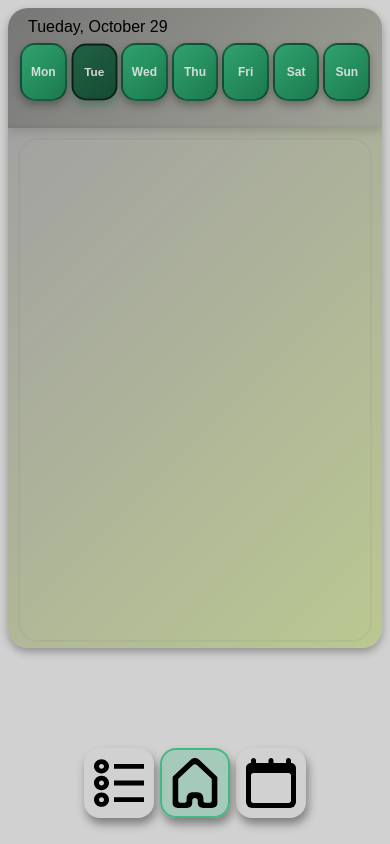
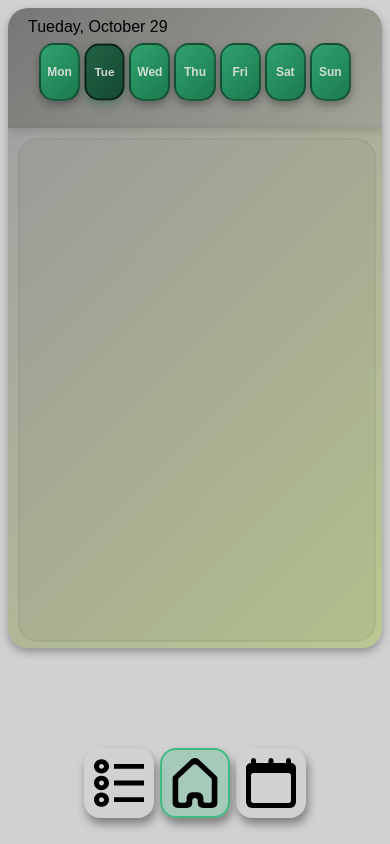
Before and after one commit to LukasJanusk/m3p1, a Vue app: page / in a window 390 px wide. Built offline with nearby package versions, Linux system fonts and the light colour scheme.

Commit message:
Finished stylizing components for consistant look. Added transitions for calendar view when moving between calendar and selected day.

```diff
--- a/src/assets/base.css
+++ /dev/null
@@ -1,86 +0,0 @@
-/* color palette from <https://github.com/vuejs/theme> */
-:root {
-  --vt-c-white: #ffffff;
-  --vt-c-white-soft: #f8f8f8;
-  --vt-c-white-mute: #f2f2f2;
-
-  --vt-c-black: #181818;
-  --vt-c-black-soft: #222222;
-  --vt-c-black-mute: #282828;
-
-  --vt-c-indigo: #2c3e50;
-
-  --vt-c-divider-light-1: rgba(60, 60, 60, 0.29);
-  --vt-c-divider-light-2: rgba(60, 60, 60, 0.12);
-  --vt-c-divider-dark-1: rgba(84, 84, 84, 0.65);
-  --vt-c-divider-dark-2: rgba(84, 84, 84, 0.48);
-
-  --vt-c-text-light-1: var(--vt-c-indigo);
-  --vt-c-text-light-2: rgba(60, 60, 60, 0.66);
-  --vt-c-text-dark-1: var(--vt-c-white);
-  --vt-c-text-dark-2: rgba(235, 235, 235, 0.64);
-}
-
-/* semantic color variables for this project */
-:root {
-  --color-background: var(--vt-c-white);
-  --color-background-soft: var(--vt-c-white-soft);
-  --color-background-mute: var(--vt-c-white-mute);
-
-  --color-border: var(--vt-c-divider-light-2);
-  --color-border-hover: var(--vt-c-divider-light-1);
-
-  --color-heading: var(--vt-c-text-light-1);
-  --color-text: var(--vt-c-text-light-1);
-
-  --section-gap: 160px;
-}
-
-@media (prefers-color-scheme: dark) {
-  :root {
-    --color-background: var(--vt-c-black);
-    --color-background-soft: var(--vt-c-black-soft);
-    --color-background-mute: var(--vt-c-black-mute);
-
-    --color-border: var(--vt-c-divider-dark-2);
-    --color-border-hover: var(--vt-c-divider-dark-1);
-
-    --color-heading: var(--vt-c-text-dark-1);
-    --color-text: var(--vt-c-text-dark-2);
-  }
-}
-
-*,
-*::before,
-*::after {
-  box-sizing: border-box;
-  margin: 0;
-  font-weight: normal;
-}
-
-body {
-  min-height: 100vh;
-  color: var(--color-text);
-  background: var(--color-background);
-  transition:
-    color 0.5s,
-    background-color 0.5s;
-  line-height: 1.6;
-  font-family:
-    Inter,
-    -apple-system,
-    BlinkMacSystemFont,
-    'Segoe UI',
-    Roboto,
-    Oxygen,
-    Ubuntu,
-    Cantarell,
-    'Fira Sans',
-    'Droid Sans',
-    'Helvetica Neue',
-    sans-serif;
-  font-size: 15px;
-  text-rendering: optimizeLegibility;
-  -webkit-font-smoothing: antialiased;
-  -moz-osx-font-smoothing: grayscale;
-}
--- a/src/assets/main.css
+++ b/src/assets/main.css
@@ -1,4 +1,3 @@
-/* @import './base.css'; */
 body {
   min-height: 750px;
   background: rgba(186, 186, 186, 0.664);
--- a/src/components/calendar/CalendarBody.vue
+++ b/src/components/calendar/CalendarBody.vue
@@ -44,12 +44,12 @@ export default defineComponent({
   setup(props, { emit }) {
     const weekdayTags = ['Mon', 'Tue', 'Wed', 'Thu', 'Fri', 'Sat', 'Sun']
     const calendarKey = computed(() => {
-      return props.monthDays.map((day) => day.date.toISOString()).join('-')
+      return props.monthDays.map(day => day.date.toISOString()).join('-')
     })
     const skip = computed(() => {
       return Array.from({ length: props.startIndex })
     })
-    const daySelected = (day) => {
+    const daySelected = day => {
       emit('daySelected', day)
     }
     return {
@@ -82,7 +82,11 @@ export default defineComponent({
   opacity: 0;
 }
 #calendar-body {
-  height: inherit;
+  padding: 5px;
+  height: 490px;
+  border: 2px solid rgba(0, 0, 0, 0.035);
+  border-radius: 20px;
+  background: rgba(0, 0, 0, 0.041);
 }
 #calendar-container {
   display: grid;
--- a/src/components/habits/HabitForm.vue
+++ b/src/components/habits/HabitForm.vue
@@ -242,7 +242,7 @@ input {
   width: 95%;
   height: 50px;
   max-height: 100px;
-  max-width: 500px;
+  max-width: 475px;
   background-color: transparent;
   border: 1px solid #ccc;
   border-radius: 18px;
@@ -297,6 +297,7 @@ input {
 }
 #form-container {
   display: flex;
+  justify-content: center;
   padding: 5px;
   height: 490px;
   border: 2px solid rgba(0, 0, 0, 0.035);
@@ -313,9 +314,7 @@ form {
     width: auto;
   }
   form {
-    display: flex;
-    justify-content: space-evenly;
-    flex-direction: column;
+    width: 100%;
   }
   .submit-button {
     width: 100%;
--- a/src/components/home/WeekDayButtons.vue
+++ b/src/components/home/WeekDayButtons.vue
@@ -90,7 +90,7 @@ export default defineComponent({
     font-size: 12px;
     min-width: 40px;
     margin: 2px;
-    width: 1/7;
+    width: auto;
   }
 }
 @media (min-width: 600px) {
--- a/src/components/reusable/DayHabitList.vue
+++ b/src/components/reusable/DayHabitList.vue
@@ -1,4 +1,5 @@
 <template>
+  <div>
     <div v-if="day.active === true" id="habits-container">
       <transition-group name="slide-fade" tag="div">
         <div
@@ -48,6 +49,7 @@
       @dismiss="resetError"
       v-if="error"
     ></ErrorMessage>
+  </div>
 </template>
 
 <script lang="ts">
@@ -106,11 +108,14 @@ export default defineComponent({
 }
 #habits-container,
 #habits-container-inactive {
+  width: 100%;
+  max-width: 500px;
   height: 500px;
   overflow-y: auto;
   scrollbar-width: none;
   border: 2px solid rgba(0, 0, 0, 0.035);
   border-radius: 20px;
+  background: rgba(0, 0, 0, 0.041);
 }
 .habit-item {
   display: flex;
--- a/src/views/CalendarView.vue
+++ b/src/views/CalendarView.vue
@@ -29,14 +29,22 @@
         />
       </div>
     </TopContainer>
-    <MainContainer
-      ><CalendarBody
-        v-if="calendarView"
-        :startIndex="store.startIndex"
-        :monthDays="store.monthDays"
-        @daySelected="toggleDayView"
-      ></CalendarBody>
-      <DayHabitList v-if="!calendarView" :day="selectedDay"></DayHabitList>
+    <MainContainer id="main-container">
+      <Transition name="fade" mode="out-in">
+        <CalendarBody
+          class="main-container-item"
+          v-if="calendarView"
+          :startIndex="store.startIndex"
+          :monthDays="store.monthDays"
+          @daySelected="toggleDayView"
+        ></CalendarBody>
+
+        <DayHabitList
+          class="main-container-item"
+          v-else
+          :day="selectedDay"
+        ></DayHabitList
+      ></Transition>
     </MainContainer>
   </div>
 </template>
@@ -155,6 +163,14 @@ export default {
 .fade-leave-to {
   opacity: 0;
 }
+#main-container {
+  display: flex;
+  justify-content: center;
+}
+.main-container-item {
+  max-width: 500px;
+  width: 100%;
+}
 .navigation-container {
   display: flex;
   justify-content: end;
--- a/src/views/HabitsView.vue
+++ b/src/views/HabitsView.vue
@@ -97,14 +97,11 @@ h1 {
 }
 #main-container {
   display: flex;
-  /* align-items: center;
-  align-content: center; */
   justify-content: center;
 }
-#main-container-item {
-  border: 1px solid red;
+.main-container-item {
   max-width: 500px;
-  width: inherit;
+  width: 100%;
 }
 @media (min-width: 1024px) {
   .habit-container {
--- a/src/views/HomeView.vue
+++ b/src/views/HomeView.vue
@@ -2,12 +2,16 @@
   <div>
     <TopContainer>
       <SelectedDay id="selected-day"></SelectedDay>
-      <WeekDayButtons @dateSelected="handleDateSelected"></WeekDayButtons>
+      <div class="top-container-item">
+        <WeekDayButtons @dateSelected="handleDateSelected"></WeekDayButtons>
+      </div>
     </TopContainer>
-    <MainContainer>
-      <DayHabitList
-        :day="store.dayWeek[store.activeIndex.index]"
-      ></DayHabitList>
+    <MainContainer id="main-container">
+      <div class="main-container-item">
+        <DayHabitList
+          :day="store.dayWeek[store.activeIndex.index]"
+        ></DayHabitList>
+      </div>
     </MainContainer>
   </div>
 </template>
@@ -45,17 +49,17 @@ export default {
         store.setSelectedDay(urlDate)
       }
     })
-    const handleDateSelected = (date) => {
+    const handleDateSelected = date => {
       router.push({ name: 'HomeView', params: { date } })
     }
     watch(
       () => route.params.date,
-      (newDate) => {
+      newDate => {
         if (validateDate(newDate)) {
           const date = new Date(newDate)
           date.setHours(0, 0, 0, 0)
           const current = store.dayWeek.find(
-            (day) => formatDate(day.date) === formatDate(date),
+            day => formatDate(day.date) === formatDate(date),
           )
           if (current) {
             store.selectedDay.value = date
@@ -93,4 +97,18 @@ export default {
 #habit-list::-webkit-scrollbar {
   display: none;
 }
+#main-container {
+  display: flex;
+  justify-content: center;
+}
+.main-container-item {
+  max-width: 500px;
+  width: 100%;
+}
+.top-container-item {
+  display: flex;
+  flex-direction: column;
+  justify-content: center;
+  align-items: center;
+}
 </style>
```
Lines whose indentation alone changed are shown as unchanged.
